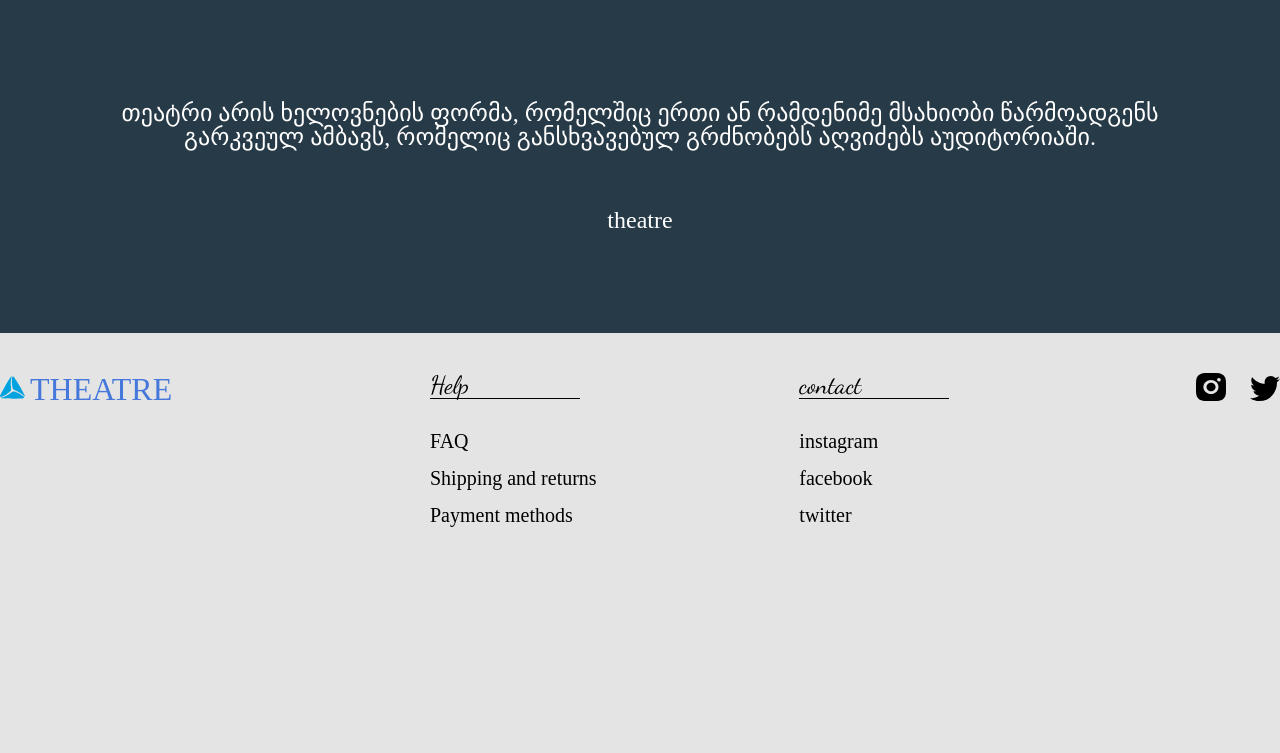
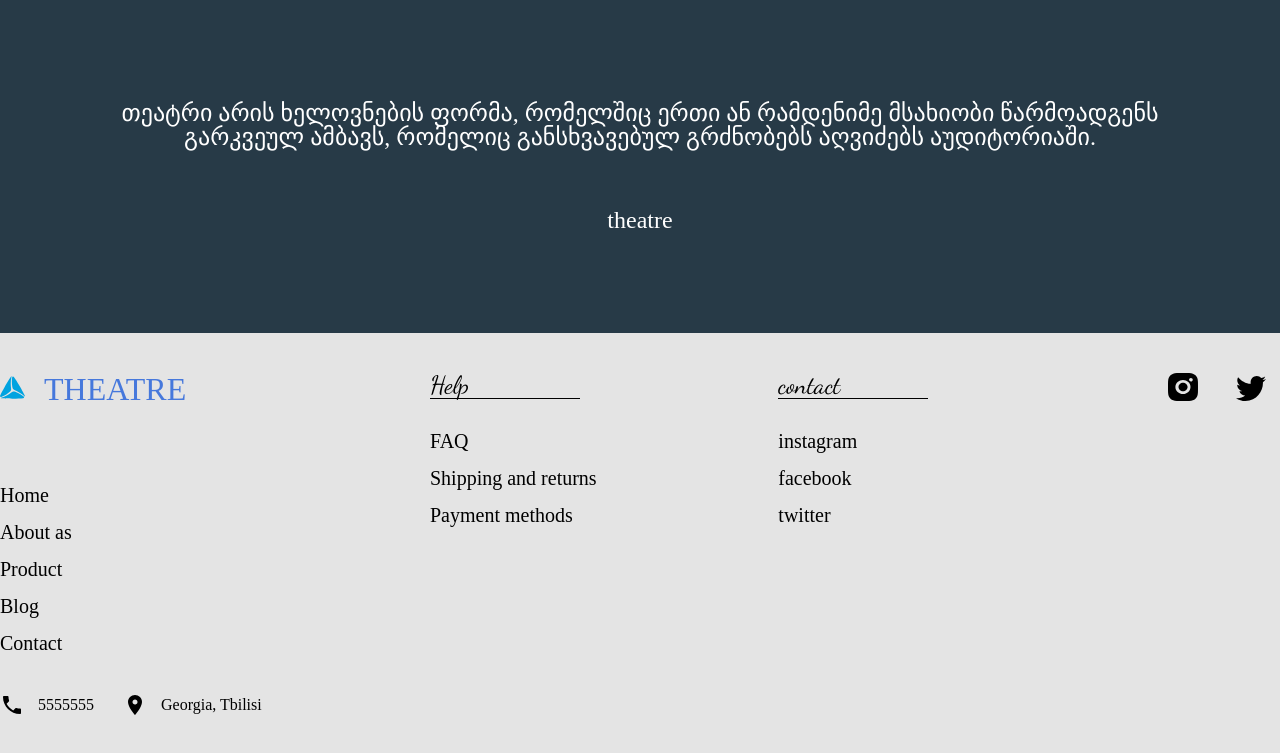
Before and after one commit to daviti12345/final-project, a plain HTML site: page index.html in a window 1280 px wide. Shown: the part 2329-3082 px from the top of the page. Drawn offline with Linux system fonts and the light colour scheme.

Commit message:
add all files

```diff
--- a/index.html
+++ b/index.html
@@ -1,5 +1,5 @@
 <!DOCTYPE html>
-<html lang="en">
+<html>
   <head>
     <link rel="preconnect" href="https://fonts.googleapis.com" />
     <link rel="preconnect" href="https://fonts.gstatic.com" crossorigin />
@@ -137,14 +137,8 @@
                 <h1>contact</h1>
                 <div></div>
                 <a href=""><p>instagram</p></a>
-              <a href=""
-                ><p></p>
-                facebook</a
-              >
-              <a href=""
-                ><p></p>
-                twitter</a
-              >
+                <a href=""><p></p>facebook</a>
+                <a href=""><p></p> twitter</a>
               </div>
               <div class="div4">
                 <img src="images/facebook.svg" alt="" />
@@ -153,6 +147,19 @@
               </div>
             </div>
           </div>
+          <div class="div7">
+            <p>Home</p>
+            <p>About as</p>
+            <p>Product</p>
+            <p>Blog</p>
+            <p>Contact</p>
+          </div>
+          <div class="div8">
+            <img src="images/phone.svg" alt="">
+            <p class="pp"> 5555555</p>
+            <img src="images/location.svg" alt="">
+            <p>Georgia, Tbilisi</p>
+          </div>
         </div>
       </div>
     </footer>
--- a/scss/_styles.scss
+++ b/scss/_styles.scss
@@ -331,5 +331,27 @@ footer {
       display: flex;
       justify-content: space-between;
     }
+    .div7 {
+      margin-top: -60px;
+      p {
+        color: black;
+        font-size: 20px;
+        font-family: Kameron;
+        font-weight: 400;
+        word-wrap: break-word;
+        margin-bottom: 17px;
+      }
+    }
+    .div8 {
+      display: flex;
+      align-items: center;
+      margin-top: 40px;
+    }
+    img {
+      margin-right: 14px;
+    }
+    .pp {
+      margin-right: 29px;
+    }
   }
 }
```
Also changed, not shown: images/location.svg (added), images/phone.svg (added), scss/global.css, 1 other file. Lines whose indentation alone changed are shown as unchanged.
